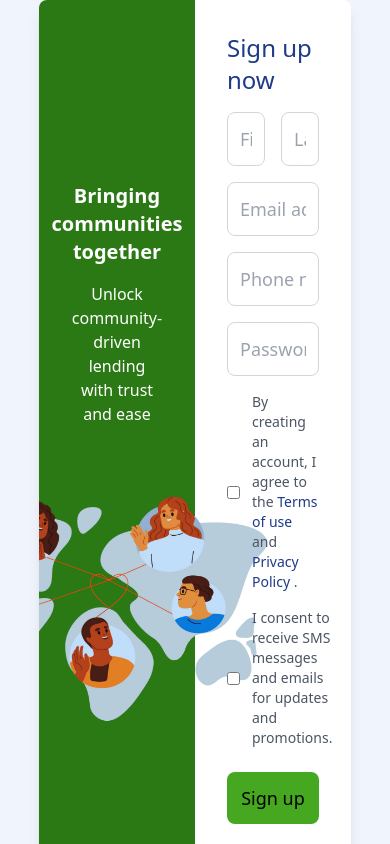
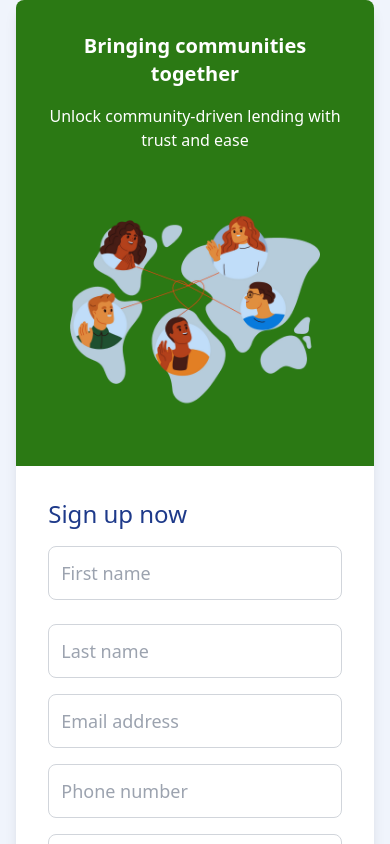
Before and after one commit to Nitinjainn/ContriBout-Official, a React (Vite) app: page /signup in a window 390 px wide. Shown: the top 844 px of the page. Built offline with nearby package versions, Linux system fonts and the light colour scheme; a web font is replaced by a local one.

Commit message:
Responsive design - login, signup

```diff
--- a/src/Components/Body.jsx
+++ b/src/Components/Body.jsx
@@ -41,7 +41,10 @@ const Body = () => {
 
         <div className="relative z-10 flex flex-col items-center justify-center h-full px-6">
           <h1 className="text-5xl font-extrabold tracking-tight text-white sm:text-7xl drop-shadow-md mb-4">
-            Fund <span className="text-green-500">Help Others</span>
+            Fund <span className="bg-gradient-to-r from-green-400 via-teal-500 to-yellow-400 text-transparent bg-clip-text">
+  Help Others
+</span>
+
           </h1>
           <p className="text-lg sm:text-xl font-medium text-gray-100 leading-relaxed mb-8 max-w-2xl drop-shadow-sm">
             Join us in making a difference. Start funding today to support those in need and create a brighter tomorrow.
--- a/src/Components/Footer.jsx
+++ b/src/Components/Footer.jsx
@@ -46,7 +46,7 @@ const Footer = () => {
         </div>
 
         {/* Social Media Section */}
-        <div className="w-full md:w-1/5 flex justify-start md:justify-end items-center space-x-4">
+        <div className="w-full md:w-1/5 flex justify-start md:justify-end items-center space-x-4 mt-8 md:mt-0">
           <a href="#" className="text-gray-400 hover:text-yellow-400 text-2xl transition duration-300">
             <i className="fab fa-instagram"></i>
           </a>
--- a/src/Components/Login.jsx
+++ b/src/Components/Login.jsx
@@ -4,27 +4,38 @@ import img from '../Images/loginimg.png';
 const Login = () => {
   return (
     <div className="flex justify-center items-center min-h-screen bg-[#f0f4fc]">
-      <div className="flex w-4/5 max-w-3xl bg-white rounded-lg overflow-hidden shadow-lg">
+      <div className="flex flex-col md:flex-row w-11/12 max-w-3xl bg-white rounded-lg overflow-hidden shadow-lg">
+
         {/* Left Section */}
-        <div className="w-1/2 bg-[#136613] text-white p-8 flex flex-col justify-center items-center">
+        <div className="w-full md:w-1/2 bg-[#136613] text-white p-8 flex flex-col justify-center items-center">
           <h1 className="text-3xl text-center font-bold mb-4">Welcome Back!</h1>
-          <div className="mt-4 h-[70px] w-[400px] flex gap-5">
-            <img src={img} alt="Login illustration"/>
+          <div className="mt-4 h-[70px] w-[250px] md:w-[400px] flex justify-center items-center">
+            <img src={img} alt="Login illustration" />
           </div>
         </div>
 
         {/* Right Section */}
-        <div className="w-1/2 p-8 flex flex-col justify-center">
+        <div className="w-full md:w-1/2 p-8 flex flex-col justify-center">
           <h2 className="text-[#1e3a8a] text-2xl mb-4">Log In</h2>
           <form>
             {/* Email Input */}
             <div className="mb-4">
-              <input type="email" placeholder="Email address" id="email" className="w-full p-3 border border-gray-300 rounded-lg text-lg" />
+              <input
+                type="email"
+                placeholder="Email address"
+                id="email"
+                className="w-full p-3 border border-gray-300 rounded-lg text-lg"
+              />
             </div>
 
             {/* Password Input */}
             <div className="mb-4">
-              <input type="password" placeholder="Password" id="password" className="w-full p-3 border border-gray-300 rounded-lg text-lg" />
+              <input
+                type="password"
+                placeholder="Password"
+                id="password"
+                className="w-full p-3 border border-gray-300 rounded-lg text-lg"
+              />
             </div>
 
             {/* Remember Me Checkbox */}
@@ -36,7 +47,7 @@ const Login = () => {
             </div>
 
             {/* Submit Button */}
-            <button className="w-full p-3 bg-[#1c9125] text-white rounded-lg text-lg hover:bg-[#22741f] transition-all duration-300 ">
+            <button className="w-full p-3 bg-[#1c9125] text-white rounded-lg text-lg hover:bg-[#22741f] transition-all duration-300">
               Log in
             </button>
             <p className="text-sm text-center text-gray-600 mt-6">
--- a/src/Components/SignUp.jsx
+++ b/src/Components/SignUp.jsx
@@ -1,46 +1,72 @@
 import React from 'react';
 import img from '../Images/img.png';
-
 
 const Signup = () => {
   return (
     <div className="flex justify-center items-center min-h-screen bg-[#f0f4fc]">
-      <div className="flex w-4/5 max-w-3xl bg-white rounded-lg overflow-hidden shadow-lg">
+      <div className="flex flex-col md:flex-row w-11/12 max-w-4xl bg-white rounded-lg overflow-hidden shadow-lg">
+
         {/* Left Section */}
-        <div className="w-1/2 bg-[#2b7914] text-white p-8 flex flex-col justify-center items-center">
-          <h1 className="text-xl text-center font-bold mb-4">Bringing communities together</h1>          <p className="text-m text-center mb-4">Unlock community-driven lending with trust and ease</p>
-          <div className="mt-4 h-[300px] w-[300px] flex gap-5">
-            <img src= {img} alt="Community" className="object-cover" />
+        <div className="w-full md:w-1/2 bg-[#2b7914] text-white p-8 flex flex-col justify-center items-center">
+          <h1 className="text-xl text-center font-bold mb-4">Bringing communities together</h1>
+          <p className="text-m text-center mb-4">Unlock community-driven lending with trust and ease</p>
+          <div className="mt-4 h-[250px] w-[250px] flex justify-center items-center">
+            <img src={img} alt="Community" className="object-cover" />
           </div>
         </div>
 
         {/* Right Section */}
-        <div className="w-1/2 p-8 flex flex-col justify-center">
+        <div className="w-full md:w-1/2 p-8 flex flex-col justify-center">
           <h2 className="text-[#1e3a8a] text-2xl mb-4">Sign up now</h2>
           <form>
             {/* Name Inputs */}
-            <div className="flex gap-4 mb-4">
-              <input type="text" placeholder="First name" id="fname" className="w-full p-3 border border-gray-300 rounded-lg text-lg" />
-              <input type="text" placeholder="Last name" id="lname" className="w-full p-3 border border-gray-300 rounded-lg text-lg" />
+            <div className="flex flex-col md:flex-row gap-4 mb-4">
+              <input
+                type="text"
+                placeholder="First name"
+                id="fname"
+                className="w-full p-3 border border-gray-300 rounded-lg text-lg mb-2 md:mb-0"
+              />
+              <input
+                type="text"
+                placeholder="Last name"
+                id="lname"
+                className="w-full p-3 border border-gray-300 rounded-lg text-lg"
+              />
             </div>
 
             {/* Email Input */}
             <div className="mb-4">
-              <input type="email" placeholder="Email address" id="remail" className="w-full p-3 border border-gray-300 rounded-lg text-lg" />
+              <input
+                type="email"
+                placeholder="Email address"
+                id="remail"
+                className="w-full p-3 border border-gray-300 rounded-lg text-lg"
+              />
             </div>
 
             {/* Phone Input */}
             <div className="mb-4">
-              <input type="tel" placeholder="Phone number" id="rphone" className="w-full p-3 border border-gray-300 rounded-lg text-lg" />
+              <input
+                type="tel"
+                placeholder="Phone number"
+                id="rphone"
+                className="w-full p-3 border border-gray-300 rounded-lg text-lg"
+              />
             </div>
 
             {/* Password Input */}
             <div className="mb-4">
-              <input type="password" placeholder="Password" id="rpassword" className="w-full p-3 border border-gray-300 rounded-lg text-lg" />
+              <input
+                type="password"
+                placeholder="Password"
+                id="rpassword"
+                className="w-full p-3 border border-gray-300 rounded-lg text-lg"
+              />
             </div>
 
             {/* Terms and Consent Checkboxes */}
-            <div className="flex items-center mb-4">
+            <div className="flex flex-col md:flex-row items-start mb-4">
               <input type="checkbox" id="terms" className="mr-3" />
               <label htmlFor="terms" className="text-sm text-gray-600">
                 By creating an account, I agree to the
@@ -48,7 +74,7 @@ const Signup = () => {
                 <a href="#" className="text-[#1e3a8a]"> Privacy Policy </a>.
               </label>
             </div>
-            <div className="flex items-center mb-6">
+            <div className="flex flex-col md:flex-row items-start mb-6">
               <input type="checkbox" id="consent" className="mr-3" />
               <label htmlFor="consent" className="text-sm text-gray-600">
                 I consent to receive SMS messages and emails for updates and promotions.
@@ -56,7 +82,9 @@ const Signup = () => {
             </div>
 
             {/* Submit Button */}
-            <button className="w-full p-3 bg-[#46a720] text-black rounded-lg text-lg hover:bg-[#184d14] transition-all duration-300 hover:text-gray-100"> Sign up</button>
+            <button className="w-full p-3 bg-[#46a720] text-black rounded-lg text-lg hover:bg-[#184d14] transition-all duration-300 hover:text-gray-100">
+              Sign up
+            </button>
             <p className="text-sm text-center text-gray-600 mt-6">
               Already have an account?
               <a href='/Login' className="text-[#1e3a8a] "> Login </a>
```
